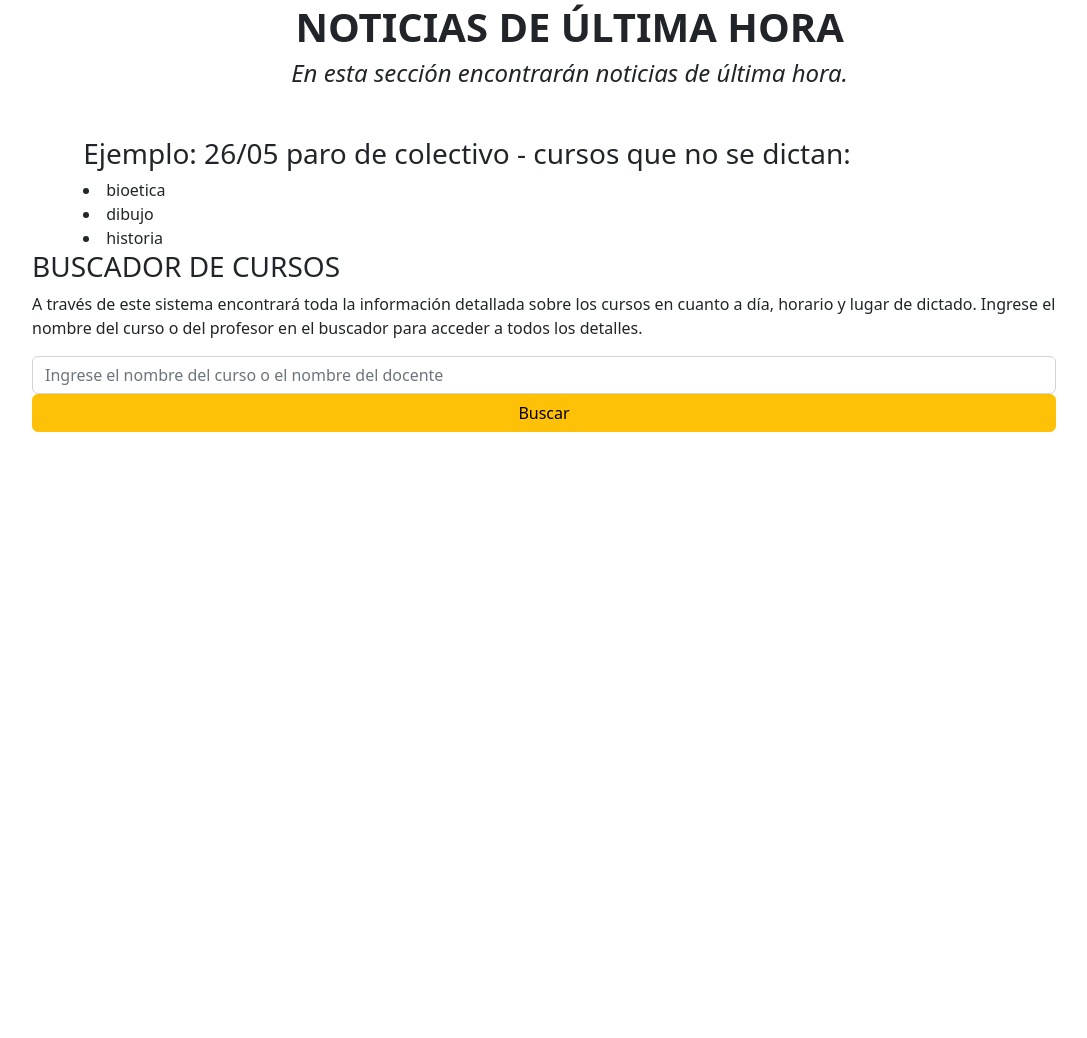
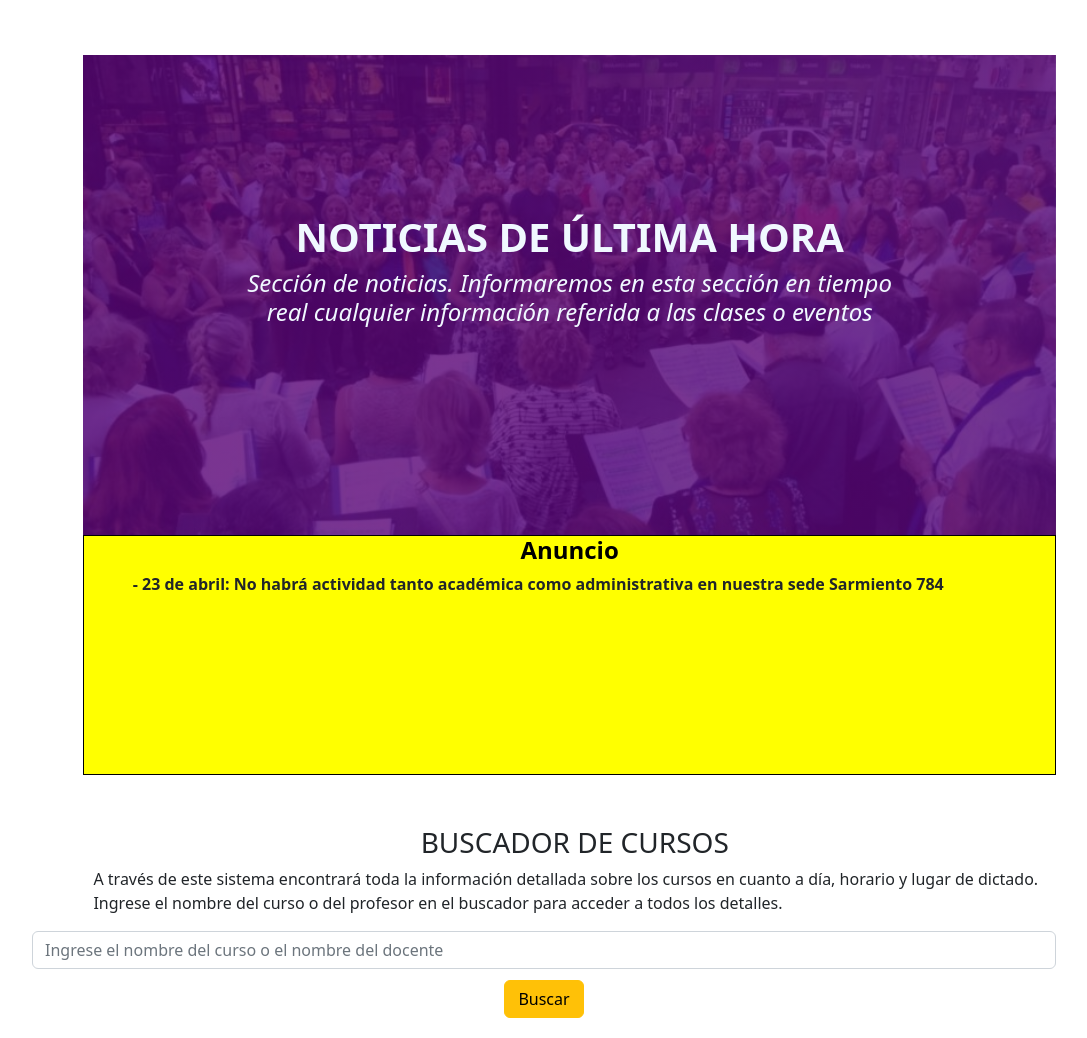
Before and after one commit to ivansirianni/appProuapam, a plain HTML site: page index.html in a window 1280 px wide. Shown: the part 99-1137 px from the top of the page, without its empty margins (32-1119 px from the left). Before the commit the page ends 800 px from the top, so only its background shows below. Drawn offline with nearby package versions, Linux system fonts and the light colour scheme.

Commit message:
estetica

```diff
--- a/css/style.css
+++ b/css/style.css
@@ -17,15 +17,47 @@ img{
 }
 .contenido{
     margin-left: 5%;
+    margin-top: 5%;
+    height: 60vh;
+    background-image: linear-gradient(rgba(89, 2, 118, 0.8),rgba(89, 2, 118, 0.8)), url("/portada1.jpg");
+    background-position: center;
+    background-repeat: no-repeat;
+    background-size: cover;
+    background-attachment: fixed;
+    max-width: 100%;
+   display: flex;
+   flex-direction: column;
+   align-content: center;
+   justify-content: center;
+}
+.noticias{
+    margin-left: 5%;
+    height: 30vh;
+    background-color: yellow;
+    border: 1px solid #000;
+}
+.anuncio{
+    text-align: center;
+    font-weight: bold;
+    color: black;
+}
+.anuncio_noticia{
+    margin-left: 5%;
+    font-weight: bold;
 }
 .contenido h1{
     text-align: center;
     font-weight: bold;
+    color: aliceblue;
+
 }
 .contenido h4{
     text-align: center;
    font-style: italic;
    margin-bottom: 5%;
+   color: aliceblue;
+   width: 70%;
+   align-self: center;
 }
 
 /**card**/
@@ -54,3 +86,18 @@ img{
 .lugar{
     font-weight: bold;
 }
+
+.buscador_curso{
+    display: flex;
+    flex-direction: column;
+    align-items: center;
+    justify-content: center;
+    margin-top: 5%;
+    flex-wrap: wrap;
+    margin-left:6% ;
+}
+.btn{
+    width: 5em;
+    margin-top: 1%;
+    align-self: center;
+}
--- a/index.html
+++ b/index.html
@@ -18,20 +18,25 @@
         </div>
         <div class="contenido">
             <h1>NOTICIAS DE ÚLTIMA HORA</h1>
-            <h4>En esta sección encontrarán noticias de última hora.</h4>
-            <h3>Ejemplo: 26/05 paro de colectivo - cursos que no se dictan:</h3>
-            <li>bioetica</li>
-            <li>dibujo</li>
-            <li>historia</li>
+            <h4>Sección de noticias. Informaremos en esta sección en tiempo real cualquier información referida a las clases o eventos</h4>
+        </div>
+        <div class="noticias">
+            <h4 class="anuncio">
+                Anuncio
+            </h4>
+            <p class="anuncio_noticia">
+               - 23 de abril: No habrá actividad tanto académica como administrativa en nuestra sede Sarmiento 784
+            </p>
         </div>
 
 
     </header>
     <main>
             <section id="section_sucursales">
-
+                <div class="buscador_curso">
                     <h3 id="destacados" class="productos_sub">BUSCADOR DE CURSOS</h3>
                     <p class="main_p">A través de este sistema encontrará toda la información detallada sobre los cursos en cuanto a día, horario y lugar de dictado. Ingrese el nombre del curso o del profesor en el buscador para acceder a todos los detalles.</p>
+                </div>
                 <div class="buscadorProductos">
                     <input type="text" id="textoBuscar" class="form-control" placeholder="Ingrese el nombre del curso o el nombre del docente">
                     <button class="btn btn-warning" id="botonBuscar">Buscar</button>
@@ -57,7 +62,7 @@
         <script src="https://cdn.jsdelivr.net/npm/bootstrap@5.2.0-beta1/dist/js/bootstrap.bundle.min.js" integrity="sha384-pprn3073KE6tl6bjs2QrFaJGz5/SUsLqktiwsUTF55Jfv3qYSDhgCecCxMW52nD2" crossorigin="anonymous"></script> <!--Bootstrap-->
 
 
-        <script src="./js/tienda.js"></script><!--Hoja de proyecto-->
+
         <script src="./js/busqueda.js"></script>
     </main>
     <footer>
--- a/js/busqueda.js
+++ b/js/busqueda.js
@@ -33,12 +33,12 @@ const ritmos = new Cursos("Ritmos Folclóricos y Latinos", "Martes 18hs", "Pablo
 
 //Miercoles
 const acuarela = new Cursos("Acuarela", "Miércoles 10hs", "Adriana Palma", "Sarmiento 784. PISO 2 AULA 5")
-const psico = new Cursos("Psiconeuroendocrinoinmunología", "Miércoles 11hs", "Eduardo Udisio y equipo.", "Sarmiento 784. PISO 1 AULA 2")
+const psico = new Cursos("Psiconeuroendocrinoinmunología", "Miércoles 11hs", "Eduardo Audisio y equipo.", "Sarmiento 784. PISO 1 AULA 2")
 const magdalena = new Cursos("Eros y la sexualidad en la Grecia Antigua", "Miércoles 15:30hs", "Magdalena Aliau", "Sarmiento 784. PISO 1 AULA 2")
 const magia = new Cursos("Iniciación a la magia", "Miércoles 16hs", "Gustavo Seoane", "Sarmiento 784. PISO 2 AULA 5")
 const textil = new Cursos("Taller de creación Textil", "Miércoles 18hs", "Ivana Mingorance", "Sarmiento 784. PISO 2 AULA 5")
 const tendencias = new Cursos("Tendencias actuales de la política Internacional", "Miércoles 18hs", "Ornela Fabani y equipo", "Sarmiento 784. PISO 1 AULA 2")
-const motola = new Cursos("Literatura, mitología y religión", "Miércoles 18hs", "Adriana Palma", "Sarmiento 784. PISO 1 AULA 3")
+const motola = new Cursos("Literatura, mitología y religión", "Miércoles 18hs", "Marcelo Móttola", "Sarmiento 784. PISO 1 AULA 3")
 const informatica = new Cursos("ProUAPAM Digital - Informática", "Miércoles 15hs", "Rocio Villoria", "FAC. CS. ECONÓMICAS")
 
 //Jueves
@@ -76,7 +76,7 @@ const buscarProductos = ()=>{
 
     const contCursos = textoBuscar.value.toLowerCase();
     for (let curso of cursos){
-        let descripcion = curso.nombre.toLowerCase() && curso.docente.toLowerCase();
+        let descripcion = curso.nombre.toLowerCase() ;
         if(descripcion.indexOf(contCursos) !== -1){
                 resultadoBusqueda.innerHTML += `
                                                 <div class="card" style="width: 20rem">
```
Also changed, not shown: portada1.jpg (added). Lines whose indentation alone changed are shown as unchanged.
